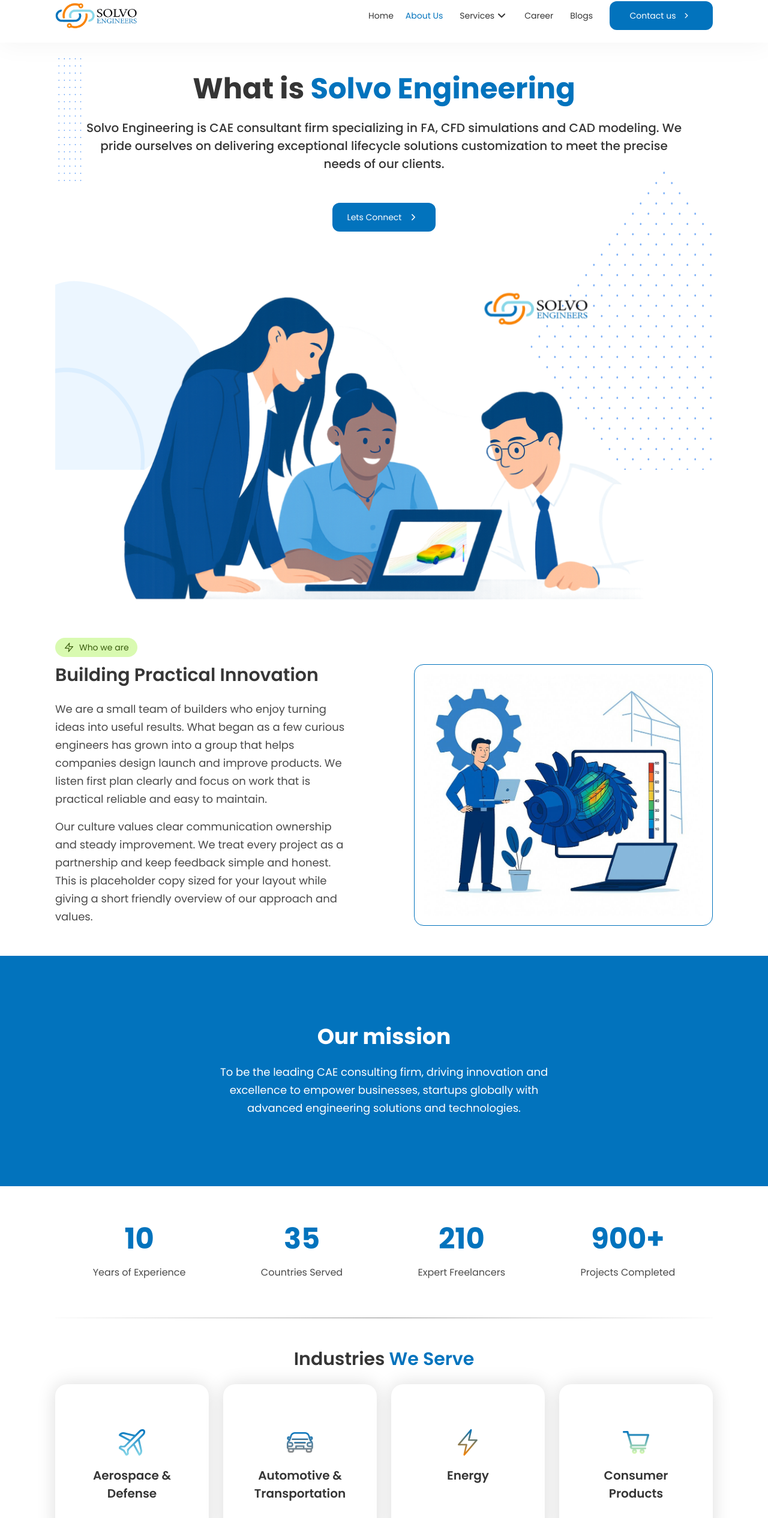
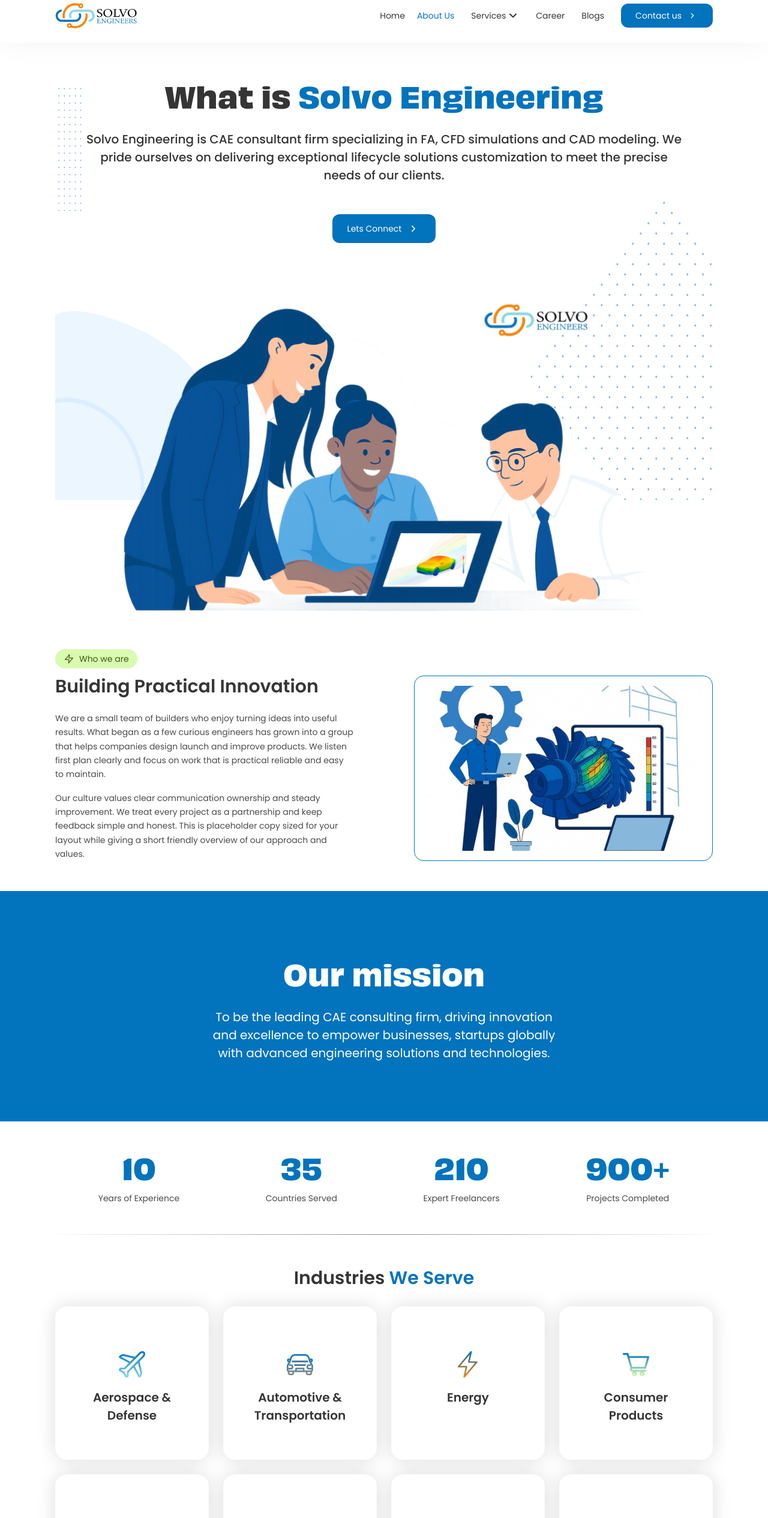
Before and after one commit to Maheerali-pk/solvo, a Next.js app: page /about in a window 1280 px wide. Shown: the part 20-2550 px from the top of the page at 60% size. Built offline with nearby package versions, Linux system fonts and the light colour scheme.

Commit message:
About page on desktop corrected

```diff
--- a/app/(routes)/about/components/Analytics.tsx
+++ b/app/(routes)/about/components/Analytics.tsx
@@ -26,16 +26,16 @@
 
 const Analytics: React.FC<AnalyticsProps> = () => {
   return (
-    <section className="flex py-16 mx-auto max-w-desktop w-full justify-around  relative">
+    <section className="flex pb-section-spacing  mx-auto max-w-desktop w-full justify-around  relative">
       <div className="absolute bottom-0 left-0 right-0 h-px bg-gradient-to-r from-[#fafafa] via-[#8a8a8a] to-[#fafafa]"></div>
       {analyticsItems.map((item, index) => (
         <div key={index} className="flex flex-col gap-5 items-center">
-          <h1 className="text-5xl font-bold text-primary-blue font-secondary">
+          <h1 className="text-5xl font-bold text-primary-blue font-obviously">
             {item.value}
           </h1>
-          <span className="text-footer-text font-normal font-poppins">
+          <p className="text-base text-footer-text font-normal font-poppins">
             {item.description}
-          </span>
+          </p>
         </div>
       ))}
     </section>
--- a/app/(routes)/about/components/CoreValuesSection.tsx
+++ b/app/(routes)/about/components/CoreValuesSection.tsx
@@ -5,10 +5,10 @@
 
 const OurCoreValueSection: React.FC<OurCoreValueSectionProps> = () => {
   return (
-    <section className="w-full flex flex-col items-center gap-6 py-[3.125rem]">
+    <section className="w-full flex flex-col items-center gap-6 ">
       <div className="w-full max-w-desktop mx-auto flex flex-col gap-6">
         {/* Title */}
-        <h2 className="text-[1.875rem] leading-[1.2em] text-secondary-foreground font-semibold font-poppins text-center">
+        <h2 className=" text-secondary-foreground font-semibold font-poppins text-center">
           Our <span className="text-primary-blue">Core Values</span>
         </h2>
 
--- a/app/(routes)/about/components/OurMission.tsx
+++ b/app/(routes)/about/components/OurMission.tsx
@@ -4,16 +4,16 @@
 
 const OurMission: React.FC<OurMissionProps> = () => {
   return (
-    <section className="flex w-full bg-primary-blue text-white h-96 items-center justify-center">
+    <section className="relative flex w-full bg-primary-blue text-white h-96 items-center justify-center">
       <div className="flex flex-col gap-6 w-[600px] items-center relative">
-        <h1 className="font-bold font-secondary text-4xl text-center">
+        <h1 className="font-bold font-obviously font-secondary text-center">
           Our mission
         </h1>
-        <p className="text-lg leading-[1.667em] text-white font-normal font-poppins text-center">
+        <h3 className="text-white !font-normal  text-center">
           To be the leading CAE consulting firm, driving innovation and
           excellence to empower businesses, startups globally with advanced
           engineering solutions and technologies.
-        </p>
+        </h3>
       </div>
     </section>
   );
--- a/app/(routes)/about/components/TopSection.tsx
+++ b/app/(routes)/about/components/TopSection.tsx
@@ -1,25 +1,26 @@
 import Image from "next/image";
 import { allIcons } from "@/app/helpers/icons";
+import GreenBadge from "@/app/components/GreenBadge";
 
 const TopSection = () => {
   return (
-    <div className="w-full relative flex flex-col items-center gap-0">
+    <div className="w-full relative flex flex-col items-center gap-0 gap-section-spacing">
       <img
         className="h-auto max-w-desktop absolute top-0 -translate-y-[5.5rem]"
         src="/images/about/bg-pattern.png"
       ></img>
       {/* Section 1: What is Solvo Engineering */}
-      <section className="w-full flex flex-col items-center gap-6 py-[3.125rem]">
+      <section className="w-full flex flex-col items-center gap-6">
         <div className="w-full max-w-desktop mx-auto flex flex-col items-center gap-6">
-          <h1 className="text-[3rem] leading-[1.104em] text-text-gray font-bold text-center">
+          <h1 className="font-obviously text-text-gray font-bold text-center">
             What is <span className="text-primary-blue">Solvo Engineering</span>
           </h1>
-          <p className="text-2xl leading-[1.5em] text-text-gray font-medium font-poppins text-center max-w-[62.375rem] h-[7.25rem]">
+          <h3 className="text-text-gray font-medium font-poppins text-center max-w-[62.375rem] h-[7.25rem]">
             Solvo Engineering is CAE consultant firm specializing in FA, CFD
             simulations and CAD modeling. We pride ourselves on delivering
             exceptional lifecycle solutions customization to meet the precise
             needs of our clients.
-          </p>
+          </h3>
           <button className="flex flex-row items-center justify-center gap-2 bg-primary-blue rounded-xl px-4 py-4 w-[10.75rem] h-12 hover:opacity-90 transition-opacity">
             <span className="text-sm leading-[1.714em] text-white font-normal font-poppins">
               Lets Connect
@@ -30,7 +31,7 @@
           </button>
         </div>
       </section>
-      <section className="w-full mb-[3.125rem]">
+      <section className="w-full">
         <div className="w-full max-w-desktop mx-auto">
           <div className="relative w-full h-[36.0625rem]">
             <Image
@@ -45,19 +46,12 @@
       </section>
 
       {/* Section 2: Building Practical Innovation */}
-      <section className="w-full flex flex-col items-center justify-center gap-[3.75rem] pb-[3.125rem]">
+      <section className="w-full flex flex-col items-center justify-center gap-[3.75rem] ">
         <div className="w-full max-w-desktop mx-auto flex flex-col justify-center gap-3">
-          <div className="flex flex-row items-center justify-center gap-2 bg-badge-bg px-[0.875rem] w-fit py-1 rounded-full">
-            <Image
-              src="/images/zap-icon.svg"
-              alt="Who we are"
-              width={18}
-              height={18}
-            />
-            <span className="text-sm leading-[1.714em] text-badge-text font-normal font-poppins text-center">
-              Who we are
-            </span>
-          </div>
+          <GreenBadge
+            icon="/images/zap-icon.svg"
+            text="Who we are"
+          ></GreenBadge>
           <div className="grid grid-cols-2  gap-[6.25rem] h-full">
             {/* Left Content */}
             <div className="flex flex-col justify-center gap-6 flex-1">
--- a/app/(routes)/about/components/VisionSection.tsx
+++ b/app/(routes)/about/components/VisionSection.tsx
@@ -6,14 +6,14 @@
   return (
     <section className="flex w-full bg-primary-blue text-white h-96 items-center justify-center">
       <div className="flex flex-col gap-6 w-[600px] items-center relative">
-        <h1 className="font-bold font-secondary text-4xl text-center">
+        <h2 className="font-bold font-secondary text-center font-obviously">
           Vision
-        </h1>
-        <p className="text-lg leading-[1.667em] text-white font-normal font-poppins text-center">
+        </h2>
+        <h3 className=" text-white font-normal font-poppins text-center ">
           We are committed to offer top-notch CAE engineering services while
           fostering a culture of innovation, collaboration. Our succes measured
           by our client’s progress and our employee’s well-being.{" "}
-        </p>
+        </h3>
       </div>
     </section>
   );
--- a/app/(routes)/about/page.tsx
+++ b/app/(routes)/about/page.tsx
@@ -14,7 +14,7 @@
 
 const About: React.FC<AboutProps> = () => {
   return (
-    <div className="flex flex-col w-full h-full bg-white">
+    <div className="flex flex-col w-full h-full bg-white gap-section-spacing">
       <Header activeRoute="about" />
 
       <TopSection></TopSection>
--- a/app/components/CoreValueItem.tsx
+++ b/app/components/CoreValueItem.tsx
@@ -22,7 +22,7 @@
       {/* Content */}
       <div className="flex flex-col gap-[0.625rem] w-full">
         {/* Title */}
-        <h3 className="text-xl leading-[1.8em] text-footer-heading font-semibold font-poppins text-center">
+        <h3 className="text-footer-heading font-semibold font-poppins text-center">
           {data.title}
         </h3>
 
--- a/app/components/Header.tsx
+++ b/app/components/Header.tsx
@@ -135,7 +135,7 @@
         </nav>
 
         {/* Contact Button */}
-        <button className="w-[10.75rem] h-12 bg-primary-blue rounded-xl flex items-center justify-center gap-2 px-4 py-4 flex-shrink-0">
+        <button className=" h-10 bg-primary-blue rounded-xl flex items-center justify-center gap-2 px-6  py-4 flex-shrink-0 cursor-pointer">
           <span className="text-sm leading-6 text-white font-normal font-poppins">
             Contact us
           </span>
--- a/app/components/IndustriesWeServe.tsx
+++ b/app/components/IndustriesWeServe.tsx
@@ -3,10 +3,10 @@
 
 const IndustriesWeServe = () => {
   return (
-    <section className="w-full flex flex-col items-center gap-6 py-[3.125rem]">
+    <section className="w-full flex flex-col items-center gap-6">
       <div className="w-full max-w-desktop mx-auto flex flex-col gap-6">
         {/* Title */}
-        <h2 className="text-3xl leading-[1.2em] text-footer-heading font-semibold font-poppins text-center">
+        <h2 className=" text-footer-heading font-semibold font-poppins text-center">
           Industries <span className="text-primary-blue">We Serve</span>
         </h2>
 
@@ -29,9 +29,9 @@
                   />
                 </div>
               </div>
-              <span className="text-xl leading-[1.5em] text-footer-heading font-semibold font-poppins text-center flex items-start h-full px-10 ">
+              <h3 className="text-footer-heading font-semibold font-poppins text-center flex items-start h-full px-10 ">
                 {industry.name}
-              </span>
+              </h3>
             </div>
           ))}
         </div>
--- a/app/globals.css
+++ b/app/globals.css
@@ -198,3 +198,19 @@
 .text-base {
   font-size: 0.875rem !important;
 }
+
+h1 {
+  font-size: 3rem !important;
+}
+
+h2 {
+  font-size: 1.875rem !important;
+}
+
+h3 {
+  font-size: 1.25rem !important;
+}
+
+p {
+  font-size: 0.875rem !important;
+}
```
Also changed, not shown: app/components/OurTechnologySection.tsx (+71 -17 lines).
